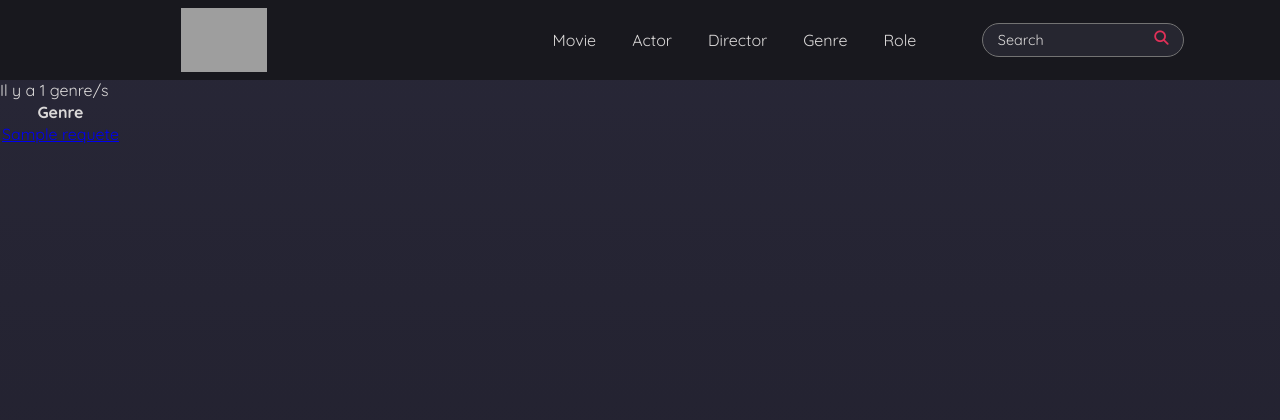
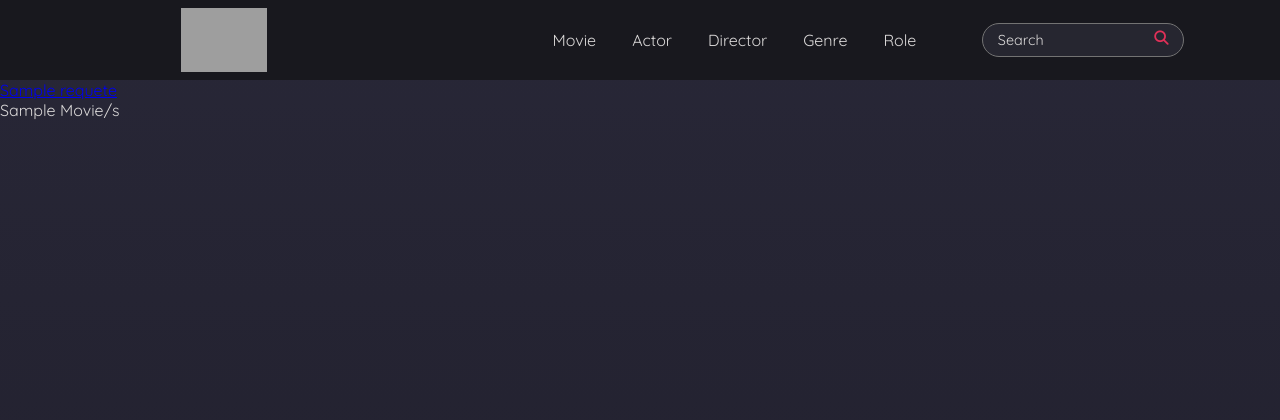
Before and after one commit to M-Laetitia/Php_SQL_Cinema, a PHP site: the page made by view/genre/listGenres.php in a window 1280 px wide. Shown: the top 420 px of the page. Run offline with PHP 8.4, Linux system fonts and the light colour scheme; the template is opened without the code that fills it: most values are stand-ins (such as "Sample title", 1, 10 or a date in 2020); grey boxes are pictures that could not be loaded.

Commit message:
style+feat:  Add styles and improve genre display

```diff
--- a/view/genre/listGenres.php
+++ b/view/genre/listGenres.php
@@ -1,37 +1,24 @@
 <?php ob_start(); ?>
 
+<div class="container-list">
+    <div class="searchBar"></div>
 
-<p class=""> Il y a <?= $requete->rowCount() ?> genre/s </p>
+    <div class="list-genre">
 
-<table class="">
-    <thead>
-        <tr>
-            <th>Genre</th>
+        <?php
+            foreach($requete->fetchAll() as $genre) { ?>
+                <div class="element-list">
+                    <p><a href="index.php?action=detailGenre&id=<?= $genre["id_genre"]?>"><?= $genre["label_genre"]?></a><p>
 
-
-
-        </tr>
-    </thead>
-    <tbody>
+                    <p><span class="text-highlight"><?= $genre["nb_movie"]?></span> Movie/s</p>
+                </div>
         <?php
-        foreach($requete->fetchAll() as $genre) { ?>
-            <tr>
-                <td><a href="index.php?action=detailGenre&id=<?= $genre["id_genre"]?>"><?= $genre["label_genre"]?></a></td>
-
-
-            <tr>
-
-        <?php } ?>
-    </tbody>
-</table>
+            }
+        ?>
+    </div>
 
 <?php
-
-$titre = "Liste des genres";
-$titre_secondaire = "Liste des genres";
+$titre = "Genres List";
 $contenu = ob_get_clean();
-
-
 require "view/template.php";
-
 ?>
```
